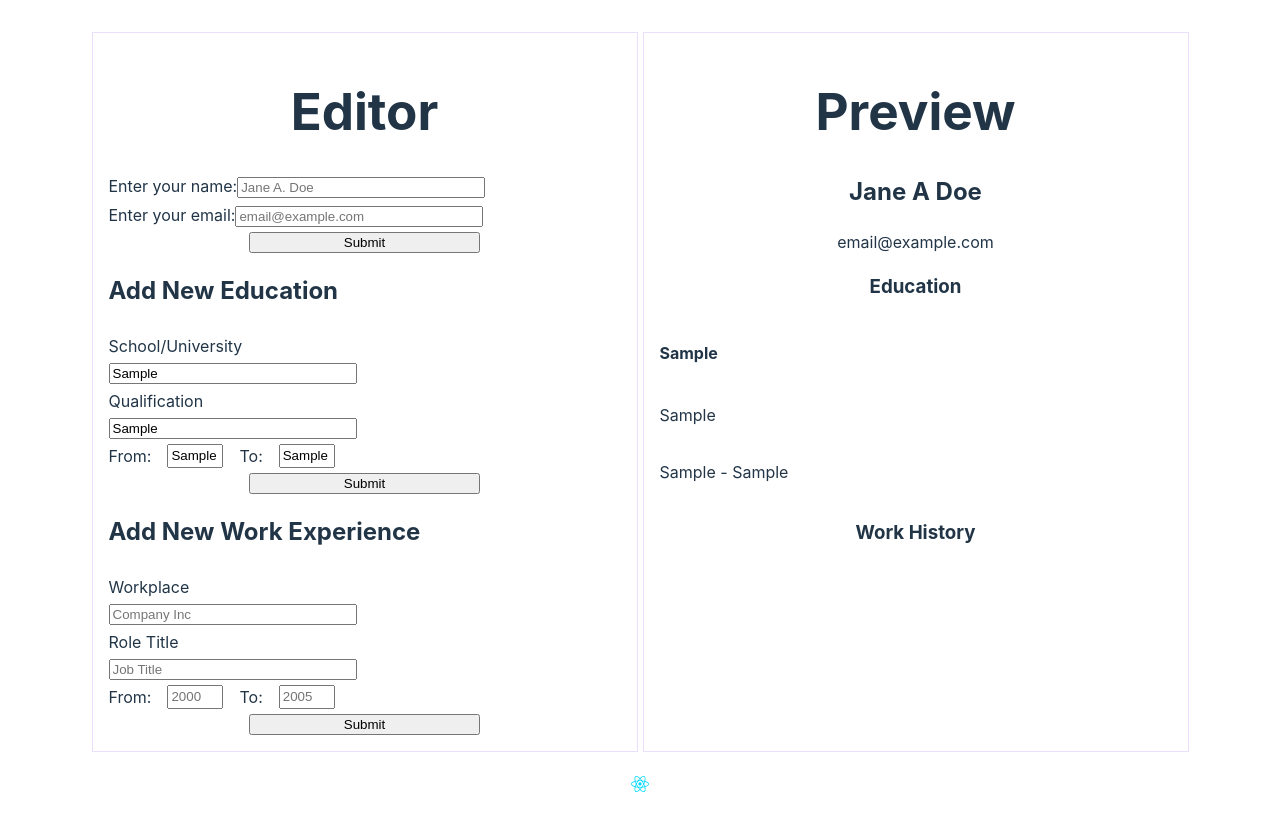
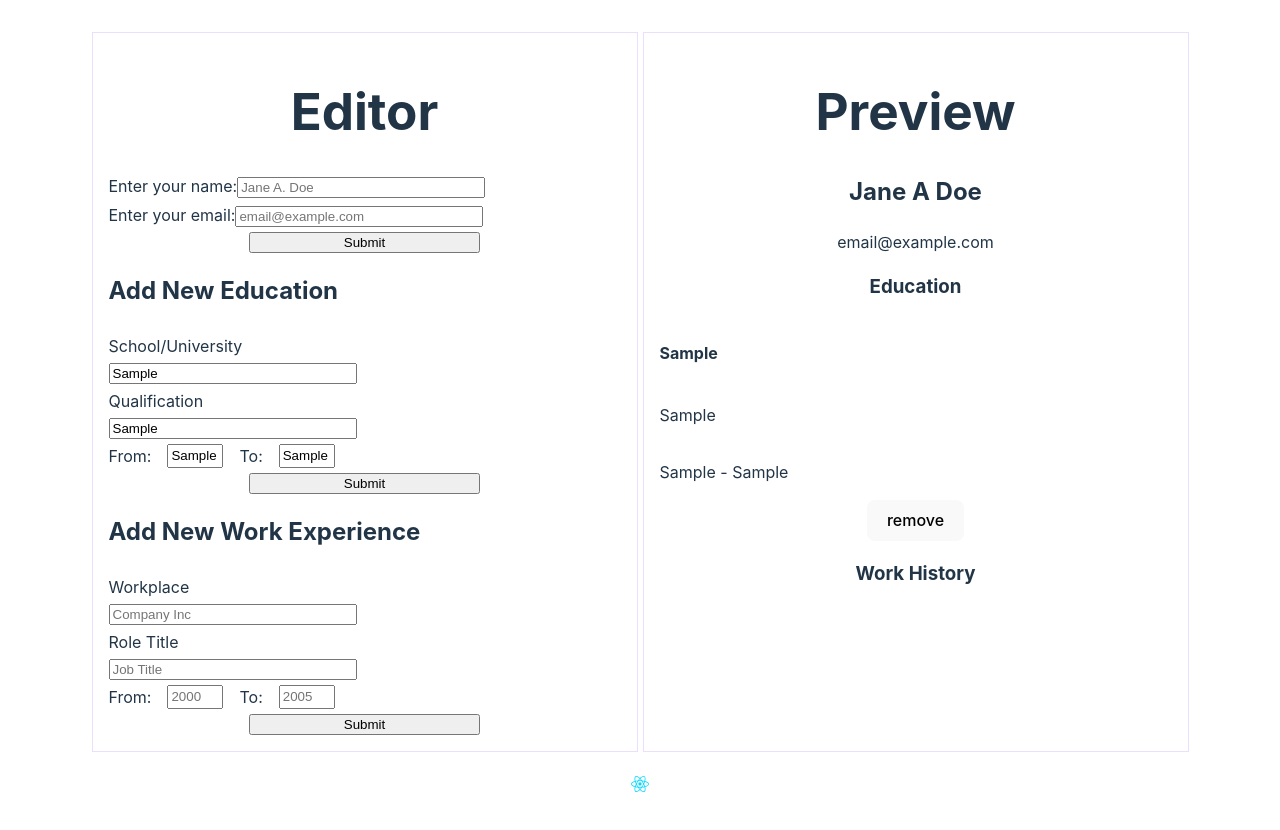
Before and after one commit to denerose/CVApp-Odin, a React (Vite) app: page / in a window 1280 px wide. Both pictures are taken after typing "Sample", "Sample", "Sample", "Sample" into the empty fields and a click on the input 364 px from the left and 483 px from the top of the page. Shown: the top 830 px of the page. Built offline with nearby package versions, Linux system fonts and the light colour scheme.

Commit message:
Add remove buttons to education cards

```diff
--- a/src/App.jsx
+++ b/src/App.jsx
@@ -14,6 +14,12 @@
 
   const [educationArray, setEducationArray] = useState([])
   const [workArray, setWorkArray] = useState([])
+
+  function removeEducationRecord(keyToRemove){
+    const newList = educationArray.filter(item => item.uid !== keyToRemove)
+    console.log(newList)
+    setEducationArray(newList)
+  }
 
   return (
     <main>
@@ -39,11 +45,12 @@
         />
         <div>
           <h3>Education</h3>
-          {educationArray.map((education, index) => {
-            return <div key={index}>
+          {educationArray.map((education) => {
+            return <div key={education.uid}>
               <EducationCard
               props={education}
               />
+              <button type="button" className="removeBtn" onClick={() => removeEducationRecord(education.uid)}>remove</button>
             </div>
           })}
         </div>
--- a/src/components/educationCard.jsx
+++ b/src/components/educationCard.jsx
@@ -1,8 +1,10 @@
 /* eslint-disable react/prop-types */
+import { v4 as uuidv4 } from 'uuid';
+
 function EducationCard({props}) {
 
     return (
-        <div className="educationCard" key={props.uid}>
+        <div className="educationCard" key={uuidv4()}>
             <h4>{props.uni}</h4>
             <p>{props.qual}</p>
             <p>{props.from} - {props.to}</p>
```
